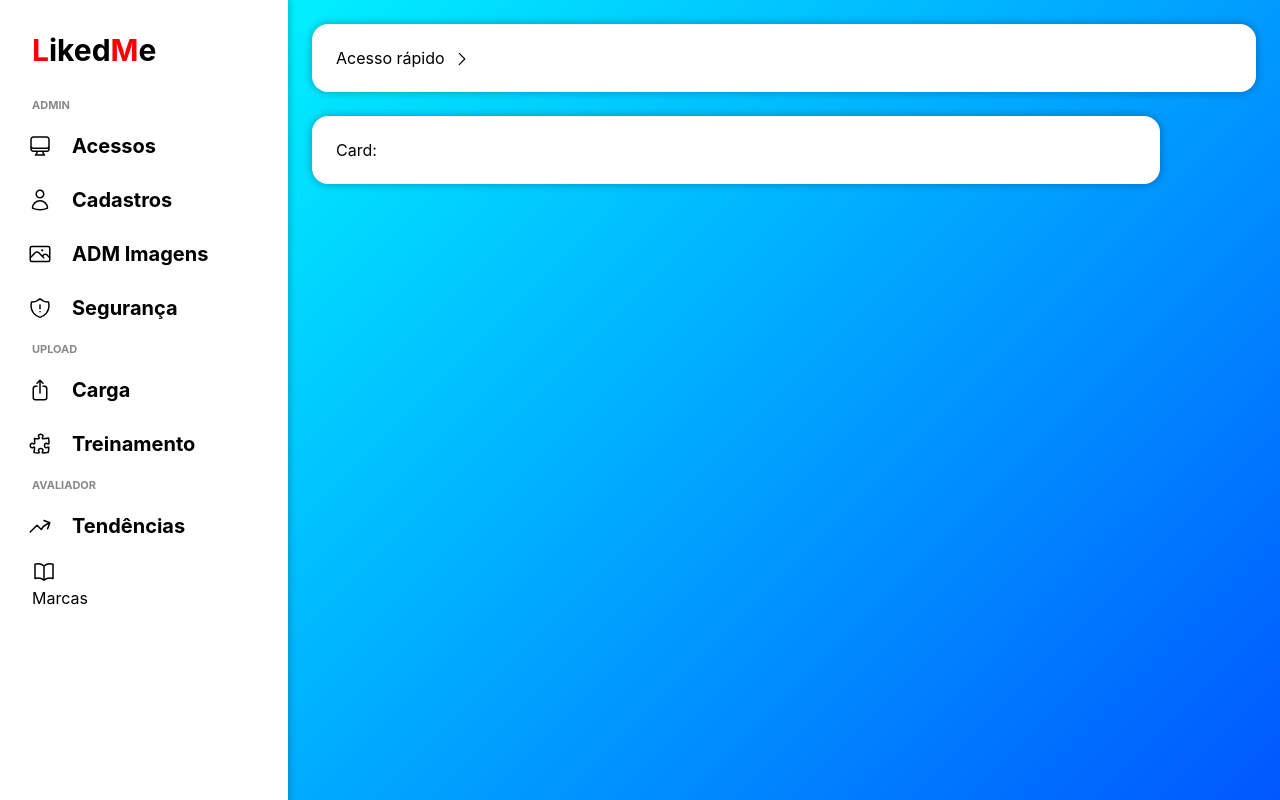
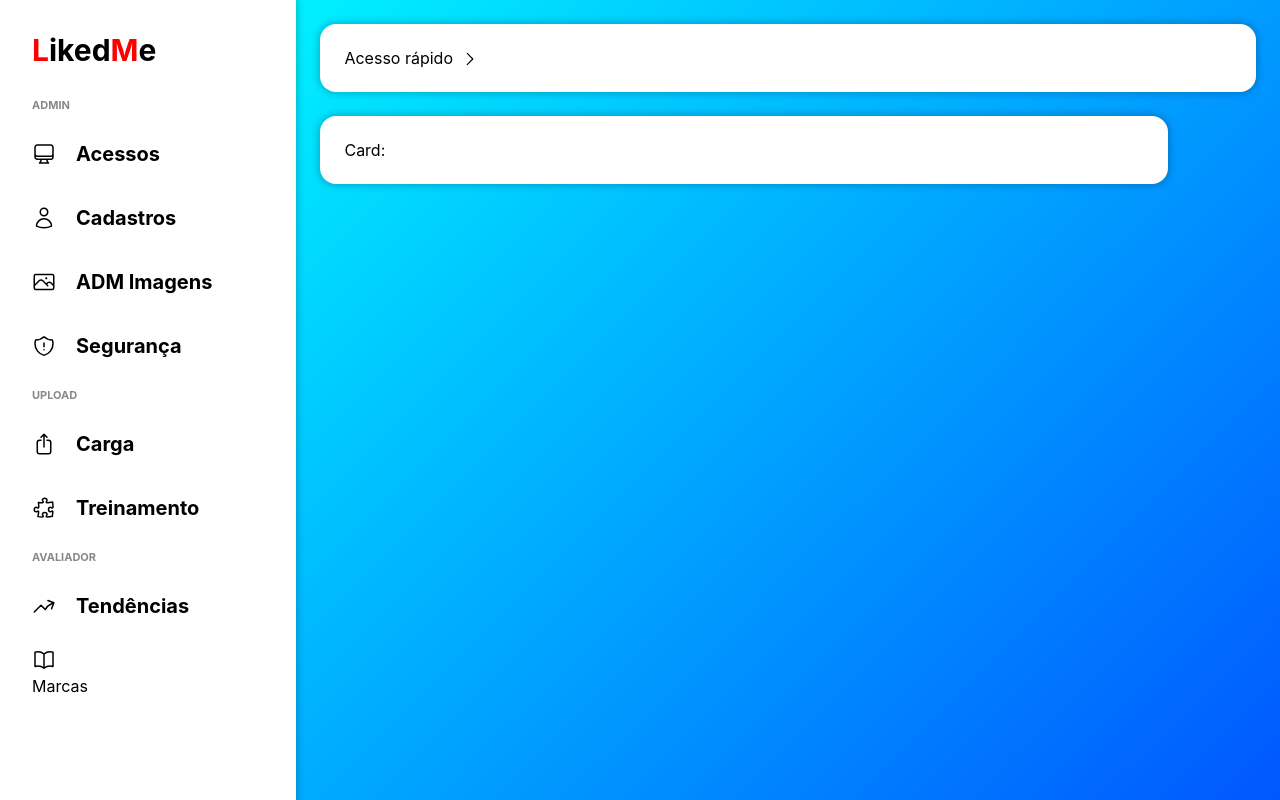
Before and after one commit to castelanlan/LikedMeApp, a React (Create React App) app: page / in a window 1280 px wide. Built offline with nearby package versions, Linux system fonts and the light colour scheme; a web font is replaced by a local one.

Commit message:
Nav, ativo, estilo

```diff
--- a/src/App.css
+++ b/src/App.css
@@ -88,20 +88,30 @@ h1 {
 }
 
 .nav-link-item {
+  display: flex;
+  /* position: relative; */
+
   font-size: 20px;
+  font-family: Inter;
   font-weight: var(--bold);
 
   border-radius: .3em;
+  border: none;
+  background-color: #fff;
 
-  display: flex;
   min-width: 10em;
-  margin: .7em -.6em;
-  padding: .4em .4em;
+  margin: 1em 0;
+  padding: .5em;
+  transform: translateX(-.5em);
   transition: all .3s;
 }
 
 .nav-link-item:hover {
   background-color: #ddd;
+}
+
+.nav-link-item:active {
+  background-color: #ccc;
 }
 
 .nav-link-item p {
@@ -111,6 +121,19 @@ h1 {
 .nav-link-item-icon {
   height: 24px;
 }
+
+.active {
+  background-color: rgba(13, 224, 255, .15);
+  color: #0073C7;
+}
+/*
+.nav-link-item.active {
+  position: relative;
+  content: "asd";
+  height: 1em;
+  max-width: 1em;
+  background-color: red;
+} */
 
 .main {
   flex-grow: 1;
--- a/src/App.js
+++ b/src/App.js
@@ -1,10 +1,61 @@
-// import React, { useState, useEffect } from 'react';
+import React, { useState, useEffect } from 'react';
 import './App.css';
 
 
 
 function Nav(props) {
-  return (<div className='nav'>{props.children} </div>)
+  const [active, setActive] = useState('');
+
+  const handleActive = (path) => {
+    console.log(123)
+    setActive(path)
+  }
+  return (
+    <div className='nav'>
+      <Title />
+      <NavLinkSection>
+        <NavLinkSectionTitle>ADMIN</NavLinkSectionTitle>
+        <button className={'nav-link-item ' + (active === "acessos" ? "active" : "")} onClick={() => handleActive('acessos')}>
+          <svg className= "nav-link-item-icon" xmlns="http://www.w3.org/2000/svg" fill="none" viewBox="0 0 24 24" strokeWidth={1.5} stroke="currentColor"><path strokeLinecap="round" strokeLinejoin="round" d="M9 17.25v1.007a3 3 0 0 1-.879 2.122L7.5 21h9l-.621-.621A3 3 0 0 1 15 18.257V17.25m6-12V15a2.25 2.25 0 0 1-2.25 2.25H5.25A2.25 2.25 0 0 1 3 15V5.25m18 0A2.25 2.25 0 0 0 18.75 3H5.25A2.25 2.25 0 0 0 3 5.25m18 0V12a2.25 2.25 0 0 1-2.25 2.25H5.25A2.25 2.25 0 0 1 3 12V5.25" /></svg>
+          <p>Acessos</p>
+        </button>
+        <button className={'nav-link-item ' + (active === 'cadastros' ? 'active' : '')} onClick={() => handleActive('cadastros')}>
+          <svg className="nav-link-item-icon" xmlns="http://www.w3.org/2000/svg" fill="none" viewBox="0 0 24 24" strokeWidth={1.5} stroke="currentColor"><path strokeLinecap="round" strokeLinejoin="round" d="M15.75 6a3.75 3.75 0 1 1-7.5 0 3.75 3.75 0 0 1 7.5 0ZM4.501 20.118a7.5 7.5 0 0 1 14.998 0A17.933 17.933 0 0 1 12 21.75c-2.676 0-5.216-.584-7.499-1.632Z" /></svg>
+          <p>Cadastros</p>
+        </button>
+        <button className={'nav-link-item ' + (active === 'adm-imagens' ? 'active' : '')} onClick={() => handleActive('adm-imagens')}>
+          <svg className="nav-link-item-icon" xmlns="http://www.w3.org/2000/svg" fill="none" viewBox="0 0 24 24" strokeWidth={1.5} stroke="currentColor"><path strokeLinecap="round" strokeLinejoin="round" d="m2.25 15.75 5.159-5.159a2.25 2.25 0 0 1 3.182 0l5.159 5.159m-1.5-1.5 1.409-1.409a2.25 2.25 0 0 1 3.182 0l2.909 2.909m-18 3.75h16.5a1.5 1.5 0 0 0 1.5-1.5V6a1.5 1.5 0 0 0-1.5-1.5H3.75A1.5 1.5 0 0 0 2.25 6v12a1.5 1.5 0 0 0 1.5 1.5Zm10.5-11.25h.008v.008h-.008V8.25Zm.375 0a.375.375 0 1 1-.75 0 .375.375 0 0 1 .75 0Z" /></svg>
+          <p>ADM Imagens</p>
+        </button>
+        <button className={'nav-link-item ' + (active === 'segurança' ? 'active' : '')} onClick={() => handleActive('segurança')}>
+          <svg className="nav-link-item-icon" xmlns="http://www.w3.org/2000/svg" fill="none" viewBox="0 0 24 24" strokeWidth={1.5} stroke="currentColor"><path strokeLinecap="round" strokeLinejoin="round" d="M12 9v3.75m0-10.036A11.959 11.959 0 0 1 3.598 6 11.99 11.99 0 0 0 3 9.75c0 5.592 3.824 10.29 9 11.622 5.176-1.332 9-6.03 9-11.622 0-1.31-.21-2.57-.598-3.75h-.152c-3.196 0-6.1-1.25-8.25-3.286Zm0 13.036h.008v.008H12v-.008Z" /></svg>
+          <p>Segurança</p>
+        </button>
+      </NavLinkSection>
+      <NavLinkSection>
+        <NavLinkSectionTitle>UPLOAD</NavLinkSectionTitle>
+        <button className={'nav-link-item ' + (active === 'carga' ? 'active' : '')} onClick={() => handleActive('carga')}>
+          <svg className="nav-link-item-icon" xmlns="http://www.w3.org/2000/svg" fill="none" viewBox="0 0 24 24" strokeWidth={1.5} stroke="currentColor"><path strokeLinecap="round" strokeLinejoin="round" d="M9 8.25H7.5a2.25 2.25 0 0 0-2.25 2.25v9a2.25 2.25 0 0 0 2.25 2.25h9a2.25 2.25 0 0 0 2.25-2.25v-9a2.25 2.25 0 0 0-2.25-2.25H15m0-3-3-3m0 0-3 3m3-3V15" /></svg>
+          <p>Carga</p>
+        </button>
+        <button className={'nav-link-item ' + (active === 'treinamento' ? 'active' : '')} onClick={() => handleActive('treinamento')}>
+          <svg className="nav-link-item-icon" xmlns="http://www.w3.org/2000/svg" fill="none" viewBox="0 0 24 24" strokeWidth={1.5} stroke="currentColor"><path strokeLinecap="round" strokeLinejoin="round" d="M14.25 6.087c0-.355.186-.676.401-.959.221-.29.349-.634.349-1.003 0-1.036-1.007-1.875-2.25-1.875s-2.25.84-2.25 1.875c0 .369.128.713.349 1.003.215.283.401.604.401.959v0a.64.64 0 0 1-.657.643 48.39 48.39 0 0 1-4.163-.3c.186 1.613.293 3.25.315 4.907a.656.656 0 0 1-.658.663v0c-.355 0-.676-.186-.959-.401a1.647 1.647 0 0 0-1.003-.349c-1.036 0-1.875 1.007-1.875 2.25s.84 2.25 1.875 2.25c.369 0 .713-.128 1.003-.349.283-.215.604-.401.959-.401v0c.31 0 .555.26.532.57a48.039 48.039 0 0 1-.642 5.056c1.518.19 3.058.309 4.616.354a.64.64 0 0 0 .657-.643v0c0-.355-.186-.676-.401-.959a1.647 1.647 0 0 1-.349-1.003c0-1.035 1.008-1.875 2.25-1.875 1.243 0 2.25.84 2.25 1.875 0 .369-.128.713-.349 1.003-.215.283-.4.604-.4.959v0c0 .333.277.599.61.58a48.1 48.1 0 0 0 5.427-.63 48.05 48.05 0 0 0 .582-4.717.532.532 0 0 0-.533-.57v0c-.355 0-.676.186-.959.401-.29.221-.634.349-1.003.349-1.035 0-1.875-1.007-1.875-2.25s.84-2.25 1.875-2.25c.37 0 .713.128 1.003.349.283.215.604.401.96.401v0a.656.656 0 0 0 .658-.663 48.422 48.422 0 0 0-.37-5.36c-1.886.342-3.81.574-5.766.689a.578.578 0 0 1-.61-.58v0Z" /></svg>
+          <p>Treinamento</p>
+        </button>
+      </NavLinkSection>
+      <NavLinkSection>
+        <NavLinkSectionTitle>AVALIADOR</NavLinkSectionTitle>
+        <button className={'nav-link-item ' + (active === 'tendencias' ? 'active' : '')} onClick={() => handleActive('tendencias')}>
+          <svg className="nav-link-item-icon" xmlns="http://www.w3.org/2000/svg" fill="none" viewBox="0 0 24 24" strokeWidth={1.5} stroke="currentColor"><path strokeLinecap="round" strokeLinejoin="round" d="M2.25 18 9 11.25l4.306 4.306a11.95 11.95 0 0 1 5.814-5.518l2.74-1.22m0 0-5.94-2.281m5.94 2.28-2.28 5.941" /></svg>
+          <p>Tendências</p>
+        </button>
+        <NavDropDown>
+          <svg className="nav-link-item-icon" xmlns="http://www.w3.org/2000/svg" fill="none" viewBox="0 0 24 24" strokeWidth={1.5} stroke="currentColor"><path strokeLinecap="round" strokeLinejoin="round" d="M12 6.042A8.967 8.967 0 0 0 6 3.75c-1.052 0-2.062.18-3 .512v14.25A8.987 8.987 0 0 1 6 18c2.305 0 4.408.867 6 2.292m0-14.25a8.966 8.966 0 0 1 6-2.292c1.052 0 2.062.18 3 .512v14.25A8.987 8.987 0 0 0 18 18a8.967 8.967 0 0 0-6 2.292m0-14.25v14.25" /></svg>
+          <p>Marcas</p>
+        </NavDropDown>
+      </NavLinkSection>
+      {props.children}
+    </div>)
 }
 
 function Title() {
@@ -21,9 +72,9 @@ function NavLinkSectionTitle(props) {
   return (<div className='nav-link-section-title'>{props.children}</div>)
 }
 
-function NavLinkItem(props) {
-  return (<div className='nav-link-item'>{props.children} </div>)
-}
+// function button(props) {
+  // return (<button className='nav{-link-item ' + ()}>{props.children} </button>)
+// }
 
 function NavDropDown(props) {
   return (<div>{props.children} </div>)
@@ -39,11 +90,11 @@ function Header(props) {
 
 function AcessoRapido(props) {
   return (
-  <div className='header-acesso-rapido'>
-    <p>Acesso rápido</p>
-    <svg className="header-acesso-rapido-icon" xmlns="http://www.w3.org/2000/svg" fill="none" viewBox="0 0 24 24" strokeWidth={1.5} stroke="currentColor"><path strokeLinecap="round" strokeLinejoin="round" d="m8.25 4.5 7.5 7.5-7.5 7.5" /></svg>
-    {props.children}
-  </div>);
+    <div className='header-acesso-rapido'>
+      <p>Acesso rápido</p>
+      <svg className="header-acesso-rapido-icon" xmlns="http://www.w3.org/2000/svg" fill="none" viewBox="0 0 24 24" strokeWidth={1.5} stroke="currentColor"><path strokeLinecap="round" strokeLinejoin="round" d="m8.25 4.5 7.5 7.5-7.5 7.5" /></svg>
+      {props.children}
+    </div>);
 }
 
 function LinksAcessoRapido(props) {
@@ -81,48 +132,6 @@ function App() {
   return (
     <div className="App">
       <Nav>
-        <Title />
-        <NavLinkSection>
-          <NavLinkSectionTitle>ADMIN</NavLinkSectionTitle>
-          <NavLinkItem>
-            <svg className="nav-link-item-icon" xmlns="http://www.w3.org/2000/svg" fill="none" viewBox="0 0 24 24" strokeWidth={1.5} stroke="currentColor"><path strokeLinecap="round" strokeLinejoin="round" d="M9 17.25v1.007a3 3 0 0 1-.879 2.122L7.5 21h9l-.621-.621A3 3 0 0 1 15 18.257V17.25m6-12V15a2.25 2.25 0 0 1-2.25 2.25H5.25A2.25 2.25 0 0 1 3 15V5.25m18 0A2.25 2.25 0 0 0 18.75 3H5.25A2.25 2.25 0 0 0 3 5.25m18 0V12a2.25 2.25 0 0 1-2.25 2.25H5.25A2.25 2.25 0 0 1 3 12V5.25" /></svg>
-            <p>Acessos</p>
-          </NavLinkItem>
-          <NavLinkItem>
-            <svg className="nav-link-item-icon" xmlns="http://www.w3.org/2000/svg" fill="none" viewBox="0 0 24 24" strokeWidth={1.5} stroke="currentColor"><path strokeLinecap="round" strokeLinejoin="round" d="M15.75 6a3.75 3.75 0 1 1-7.5 0 3.75 3.75 0 0 1 7.5 0ZM4.501 20.118a7.5 7.5 0 0 1 14.998 0A17.933 17.933 0 0 1 12 21.75c-2.676 0-5.216-.584-7.499-1.632Z" /></svg>
-            <p>Cadastros</p>
-          </NavLinkItem>
-          <NavLinkItem>
-            <svg className="nav-link-item-icon" xmlns="http://www.w3.org/2000/svg" fill="none" viewBox="0 0 24 24" strokeWidth={1.5} stroke="currentColor"><path strokeLinecap="round" strokeLinejoin="round" d="m2.25 15.75 5.159-5.159a2.25 2.25 0 0 1 3.182 0l5.159 5.159m-1.5-1.5 1.409-1.409a2.25 2.25 0 0 1 3.182 0l2.909 2.909m-18 3.75h16.5a1.5 1.5 0 0 0 1.5-1.5V6a1.5 1.5 0 0 0-1.5-1.5H3.75A1.5 1.5 0 0 0 2.25 6v12a1.5 1.5 0 0 0 1.5 1.5Zm10.5-11.25h.008v.008h-.008V8.25Zm.375 0a.375.375 0 1 1-.75 0 .375.375 0 0 1 .75 0Z" /></svg>
-            <p>ADM Imagens</p>
-          </NavLinkItem>
-          <NavLinkItem>
-            <svg className="nav-link-item-icon" xmlns="http://www.w3.org/2000/svg" fill="none" viewBox="0 0 24 24" strokeWidth={1.5} stroke="currentColor"><path strokeLinecap="round" strokeLinejoin="round" d="M12 9v3.75m0-10.036A11.959 11.959 0 0 1 3.598 6 11.99 11.99 0 0 0 3 9.75c0 5.592 3.824 10.29 9 11.622 5.176-1.332 9-6.03 9-11.622 0-1.31-.21-2.57-.598-3.75h-.152c-3.196 0-6.1-1.25-8.25-3.286Zm0 13.036h.008v.008H12v-.008Z" /></svg>
-            <p>Segurança</p>
-          </NavLinkItem>
-        </NavLinkSection>
-        <NavLinkSection>
-          <NavLinkSectionTitle>UPLOAD</NavLinkSectionTitle>
-          <NavLinkItem>
-            <svg className="nav-link-item-icon" xmlns="http://www.w3.org/2000/svg" fill="none" viewBox="0 0 24 24" strokeWidth={1.5} stroke="currentColor"><path strokeLinecap="round" strokeLinejoin="round" d="M9 8.25H7.5a2.25 2.25 0 0 0-2.25 2.25v9a2.25 2.25 0 0 0 2.25 2.25h9a2.25 2.25 0 0 0 2.25-2.25v-9a2.25 2.25 0 0 0-2.25-2.25H15m0-3-3-3m0 0-3 3m3-3V15" /></svg>
-            <p>Carga</p>
-          </NavLinkItem>
-          <NavLinkItem>
-            <svg className="nav-link-item-icon" xmlns="http://www.w3.org/2000/svg" fill="none" viewBox="0 0 24 24" strokeWidth={1.5} stroke="currentColor"><path strokeLinecap="round" strokeLinejoin="round" d="M14.25 6.087c0-.355.186-.676.401-.959.221-.29.349-.634.349-1.003 0-1.036-1.007-1.875-2.25-1.875s-2.25.84-2.25 1.875c0 .369.128.713.349 1.003.215.283.401.604.401.959v0a.64.64 0 0 1-.657.643 48.39 48.39 0 0 1-4.163-.3c.186 1.613.293 3.25.315 4.907a.656.656 0 0 1-.658.663v0c-.355 0-.676-.186-.959-.401a1.647 1.647 0 0 0-1.003-.349c-1.036 0-1.875 1.007-1.875 2.25s.84 2.25 1.875 2.25c.369 0 .713-.128 1.003-.349.283-.215.604-.401.959-.401v0c.31 0 .555.26.532.57a48.039 48.039 0 0 1-.642 5.056c1.518.19 3.058.309 4.616.354a.64.64 0 0 0 .657-.643v0c0-.355-.186-.676-.401-.959a1.647 1.647 0 0 1-.349-1.003c0-1.035 1.008-1.875 2.25-1.875 1.243 0 2.25.84 2.25 1.875 0 .369-.128.713-.349 1.003-.215.283-.4.604-.4.959v0c0 .333.277.599.61.58a48.1 48.1 0 0 0 5.427-.63 48.05 48.05 0 0 0 .582-4.717.532.532 0 0 0-.533-.57v0c-.355 0-.676.186-.959.401-.29.221-.634.349-1.003.349-1.035 0-1.875-1.007-1.875-2.25s.84-2.25 1.875-2.25c.37 0 .713.128 1.003.349.283.215.604.401.96.401v0a.656.656 0 0 0 .658-.663 48.422 48.422 0 0 0-.37-5.36c-1.886.342-3.81.574-5.766.689a.578.578 0 0 1-.61-.58v0Z" /></svg>
-            <p>Treinamento</p>
-          </NavLinkItem>
-        </NavLinkSection>
-        <NavLinkSection>
-          <NavLinkSectionTitle>AVALIADOR</NavLinkSectionTitle>
-          <NavLinkItem>
-            <svg className="nav-link-item-icon" xmlns="http://www.w3.org/2000/svg" fill="none" viewBox="0 0 24 24" strokeWidth={1.5} stroke="currentColor"><path strokeLinecap="round" strokeLinejoin="round" d="M2.25 18 9 11.25l4.306 4.306a11.95 11.95 0 0 1 5.814-5.518l2.74-1.22m0 0-5.94-2.281m5.94 2.28-2.28 5.941" /></svg>
-            <p>Tendências</p>
-          </NavLinkItem>
-          <NavDropDown>
-            <svg className="nav-link-item-icon" xmlns="http://www.w3.org/2000/svg" fill="none" viewBox="0 0 24 24" strokeWidth={1.5} stroke="currentColor"><path strokeLinecap="round" strokeLinejoin="round" d="M12 6.042A8.967 8.967 0 0 0 6 3.75c-1.052 0-2.062.18-3 .512v14.25A8.987 8.987 0 0 1 6 18c2.305 0 4.408.867 6 2.292m0-14.25a8.966 8.966 0 0 1 6-2.292c1.052 0 2.062.18 3 .512v14.25A8.987 8.987 0 0 0 18 18a8.967 8.967 0 0 0-6 2.292m0-14.25v14.25" /></svg>
-            <p>Marcas</p>
-          </NavDropDown>
-        </NavLinkSection>
       </Nav>
       <Main>
         <Header>
```
Also changed, not shown: 1 other file (tests, documents, lock files or other folders).
